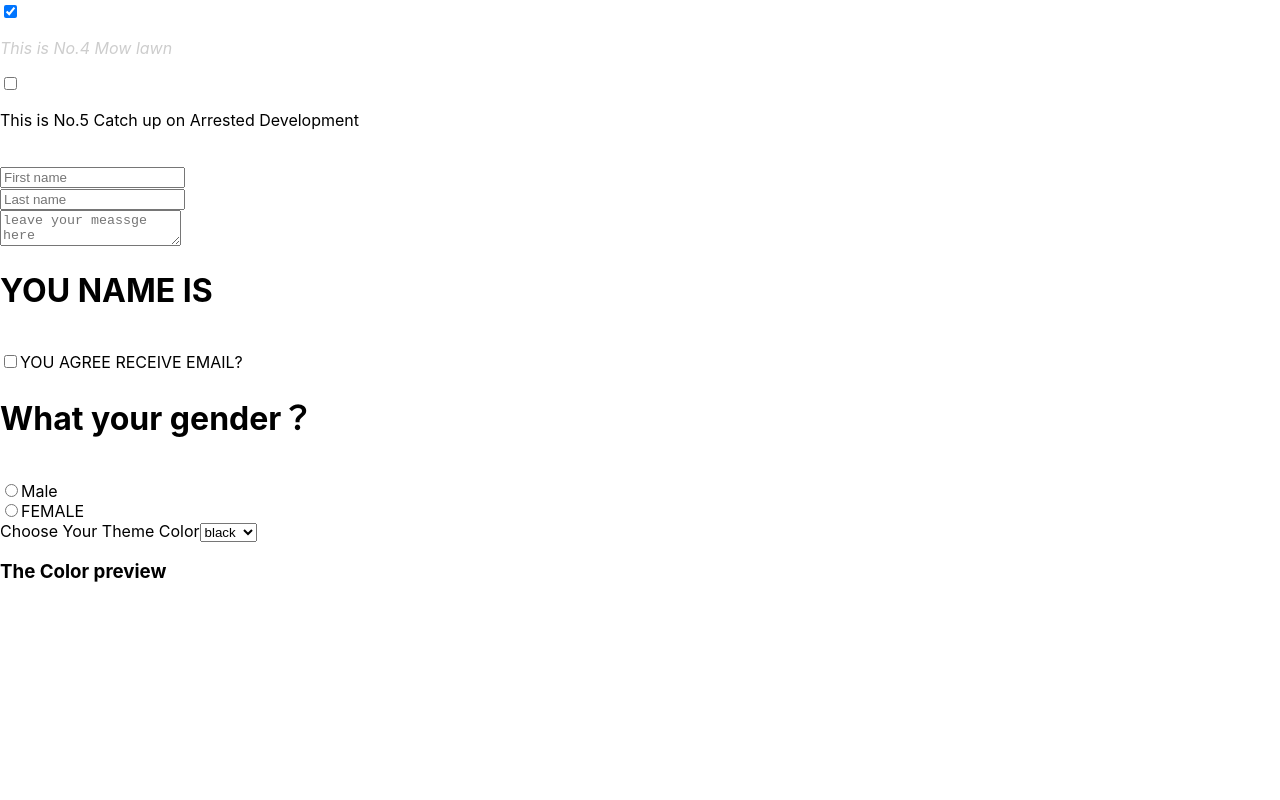
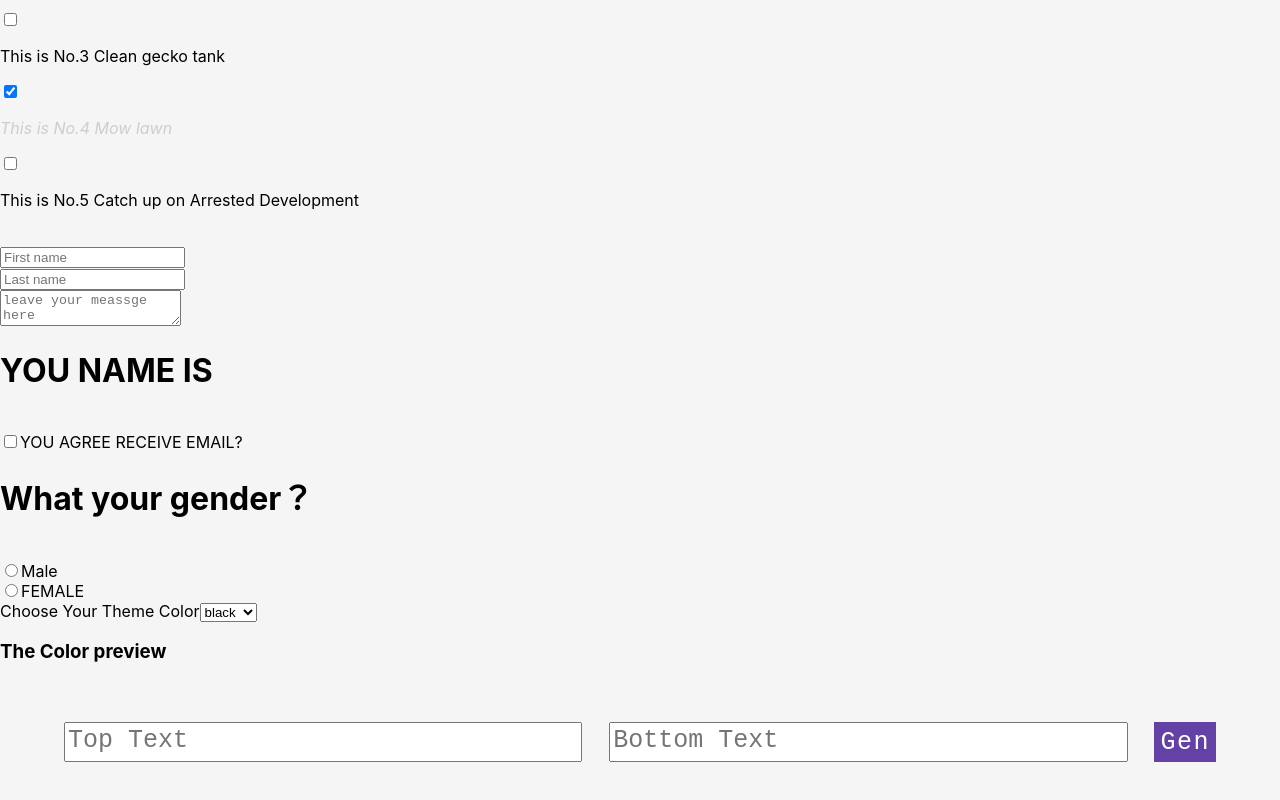
Before and after one commit to yuqingzou/FullStackWebDesign, a React (Create React App) app in the folder tool1/: page /memegenerator in a window 1280 px wide. Shown: the part 234-1034 px from the top of the page. Before the commit the page ends 836 px from the top, so only its background shows below. Built offline with nearby package versions, Linux system fonts and the light colour scheme; no server answers.

Commit message:
folloed instruction from scrimba to reproduced memegenrator plan to add upload and font seeting features in the future!

```diff
--- a/tool1/src/App.js
+++ b/tool1/src/App.js
@@ -1,7 +1,8 @@
 import React from 'react';
 // import './App.css';
 import Todolist from './utility/todolist';
-import RegisterForm from './utility/registerform'
+import RegisterForm from './utility/registerform';
+import MemeGenerator from './utility/MemeGenerator'
 
 function App() {
   return (
@@ -10,6 +11,8 @@ function App() {
       <Todolist/>
       <br/>
       <RegisterForm/>
+      <br/>
+      <MemeGenerator/>
     </div>
   );
 }
--- a/tool1/src/index.css
+++ b/tool1/src/index.css
@@ -12,3 +12,121 @@ code {
   font-family: source-code-pro, Menlo, Monaco, Consolas, "Courier New",
     monospace;
 }
+
+
+
+
+* {
+  box-sizing: border-box;
+}
+
+body {
+  margin: 0;
+  background-color: whitesmoke;
+}
+
+header {
+  height: 100px;
+  display: flex;
+  align-items: center;
+  background: #6441A5;  /* fallback for old browsers */
+  background: -webkit-linear-gradient(to right, #2a0845, #6441A5);  /* Chrome 10-25, Safari 5.1-6 */
+  background: linear-gradient(to right, #2a0845, #6441A5); /* W3C, IE 10+/ Edge, Firefox 16+, Chrome 26+, Opera 12+, Safari 7+ */
+}
+
+header > img {
+  height: 80%;
+  margin-left: 10%;
+}
+
+header > p {
+  font-family: VT323, monospace;
+  color: whitesmoke;
+  font-size: 50px;
+  margin-left: 60px;
+}
+
+.meme {
+  position: relative;
+  width: 90%;
+  margin: auto;
+}
+
+.meme > img {
+  width: 100%;
+}
+
+.meme > h2 {
+  position: absolute;
+  width: 80%;
+  text-align: center;
+  left: 50%;
+  transform: translateX(-50%);
+  margin: 15px 0;
+  padding: 0 5px;
+  font-family: impact, sans-serif;
+  font-size: 2em;
+  text-transform: uppercase;
+  color: white;
+  letter-spacing: 1px;
+  text-shadow:
+      2px 2px 0 #000,
+      -2px -2px 0 #000,
+      2px -2px 0 #000,
+      -2px 2px 0 #000,
+      0 2px 0 #000,
+      2px 0 0 #000,
+      0 -2px 0 #000,
+      -2px 0 0 #000,
+      2px 2px 5px #000;
+}
+
+.meme > .bottom {
+  bottom: 0;
+}
+
+.meme > .top {
+  top: 0;
+}
+
+.meme-form {
+  width: 90%;
+  margin: 20px auto;
+  display: flex;
+  justify-content: space-between;
+}
+
+.meme-form > input {
+  width: 45%;
+  height: 40px;
+}
+
+.meme-form > button {
+  border: none;
+  font-family: VT323, monospace;
+  font-size: 25px;
+  letter-spacing: 1.5px;
+  color: white;
+  background: #6441A5;
+}
+
+.meme-form > input::-webkit-input-placeholder { /* Chrome/Opera/Safari */
+font-family: VT323, monospace;
+font-size: 25px;
+text-align: cen
+}
+.meme-form > input::-moz-placeholder { /* Firefox 19+ */
+font-family: VT323, monospace;
+font-size: 25px;
+text-align: cen
+}
+.meme-form > input:-ms-input-placeholder { /* IE 10+ */
+font-family: VT323, monospace;
+font-size: 25px;
+text-align: cen
+}
+.meme-form > input:-moz-placeholder { /* Firefox 18- */
+font-family: VT323, monospace;
+font-size: 25px;
+text-align: cen
+}
--- /dev/null
+++ b/tool1/src/utility/MemeGenerator.js
@@ -0,0 +1,70 @@
+import React from "react"
+
+class MemeGenerator extends React.Component {
+
+    constructor() {
+        super()
+        this.state = {
+            topText: "",
+            bottomText: "",
+            randomImg: "",
+            allMemeImgs: []
+        }
+        this.handleChange = this.handleChange.bind(this)
+        this.handleSubmit = this.handleSubmit.bind(this)
+    }
+
+    componentDidMount() {
+        fetch("https://api.imgflip.com/get_memes")
+            .then(response => response.json())
+            .then(response => {
+                const {memes} = response.data
+                this.setState({ allMemeImgs: memes })
+            })
+    }
+
+    handleChange(event) {
+        const {name, value} = event.target
+        this.setState({ [name]: value })
+    }
+
+    handleSubmit(event) {
+        //to prevent refresh and turn to other page
+        event.preventDefault()
+        const randNum = Math.floor(Math.random() * this.state.allMemeImgs.length)
+        const randMemeImg = this.state.allMemeImgs[randNum].url
+        this.setState({ randomImg: randMemeImg })
+    }
+
+    render() {
+        return (
+            <div>
+                <form className="meme-form" onSubmit={this.handleSubmit}>
+                    <input
+                        type="text"
+                        name="topText"
+                        placeholder="Top Text"
+                        value={this.state.topText}
+                        onChange={this.handleChange}
+                    />
+                    <input
+                        type="text"
+                        name="bottomText"
+                        placeholder="Bottom Text"
+                        value={this.state.bottomText}
+                        onChange={this.handleChange}
+                    />
+
+                    <button>Gen</button>
+                </form>
+                <div className="meme">
+                    <img src={this.state.randomImg} alt="" />
+                    <h2 className="top">{this.state.topText}</h2>
+                    <h2 className="bottom">{this.state.bottomText}</h2>
+                </div>
+            </div>
+        )
+    }
+}
+
+export default MemeGenerator
```
